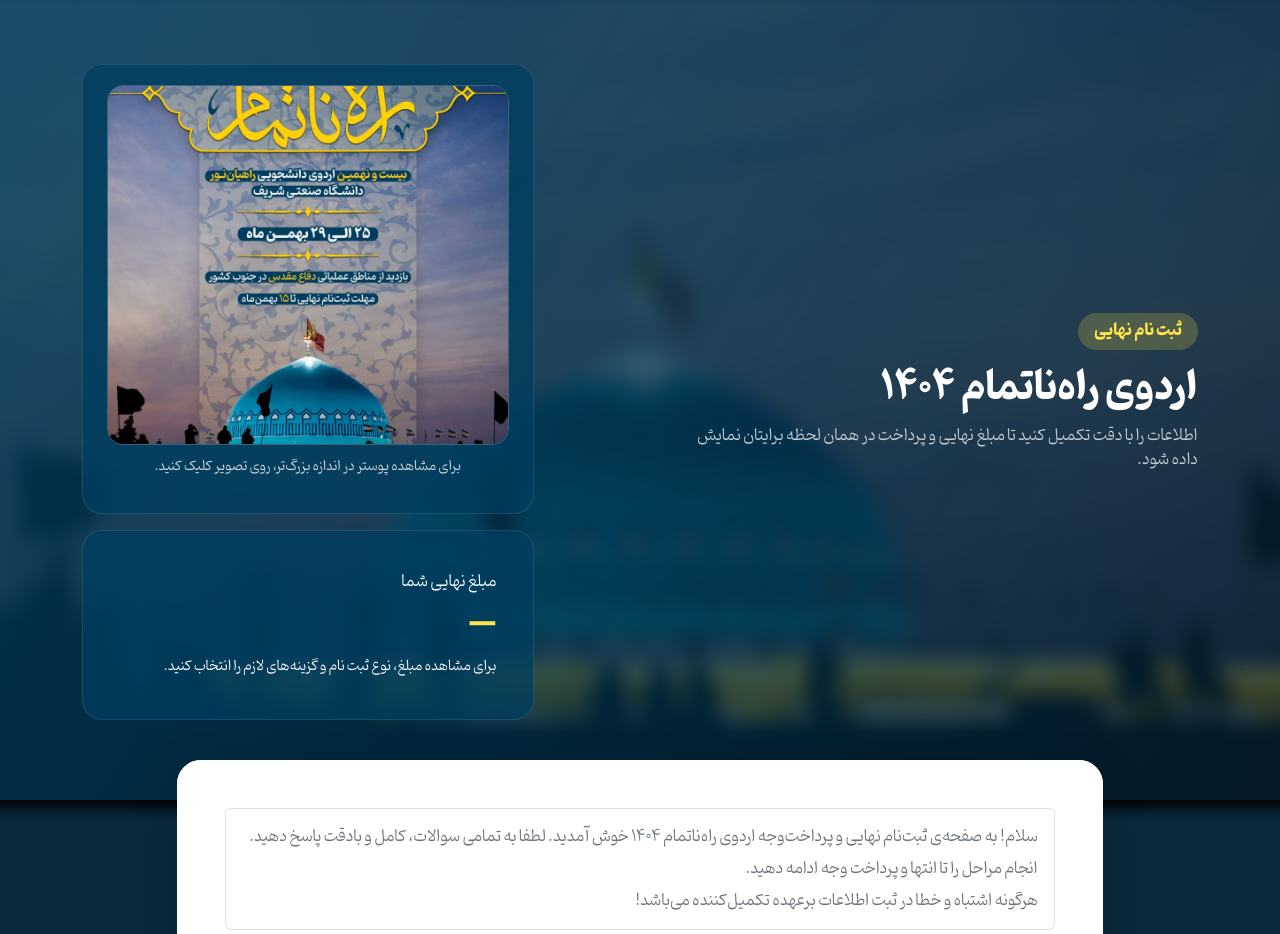
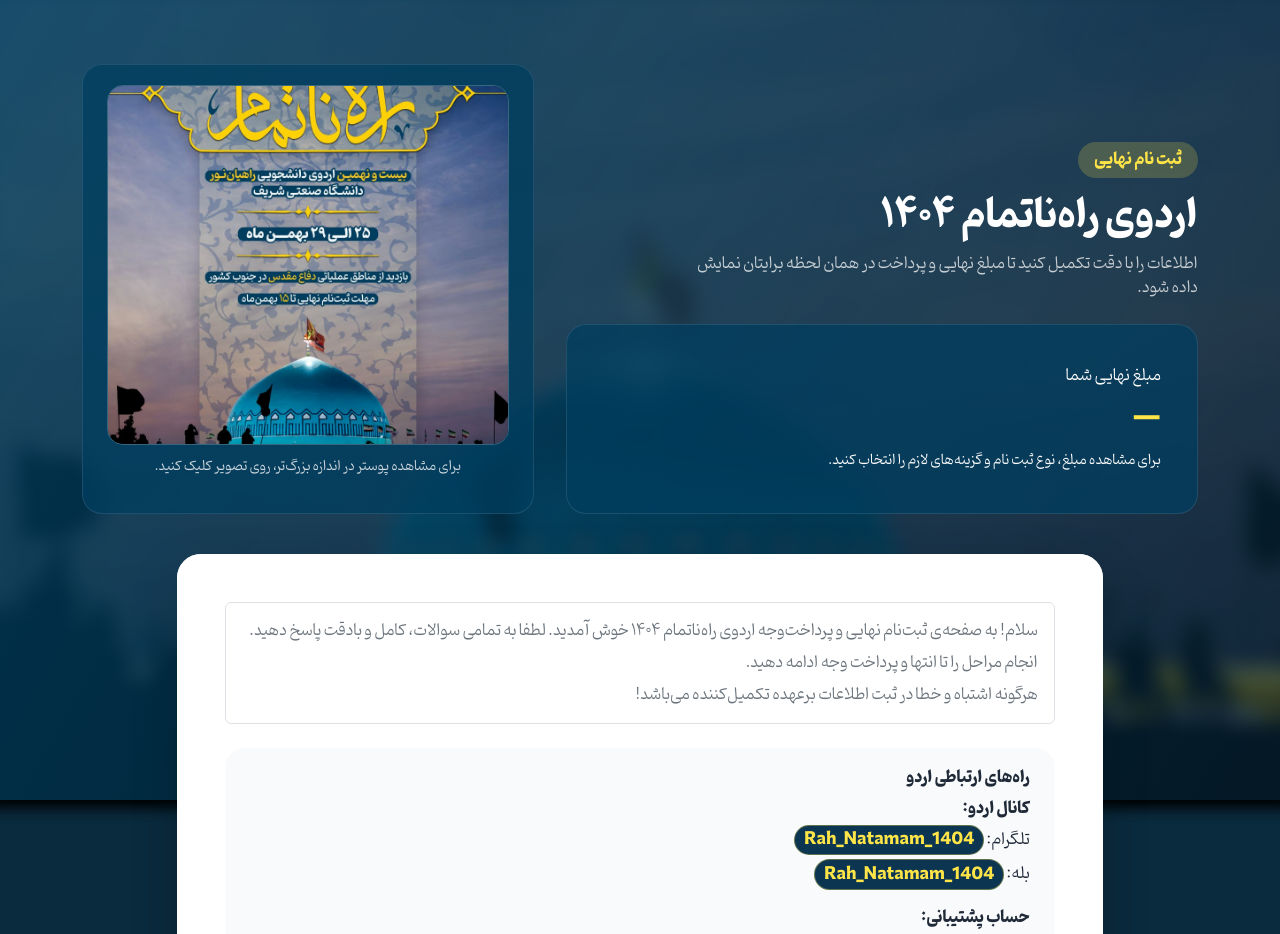
Before and after one commit to m-fazel/rahnatamam404_form, a PHP site: page / in a window 1280 px wide. Shown: the top 934 px of the page. Run offline with PHP 8.4, Linux system fonts and the light colour scheme.

Commit message:
change position of poster and cards

```diff
--- a/assets/css/styles.css
+++ b/assets/css/styles.css
@@ -63,7 +63,7 @@ body::after {
 .hero-content {
     display: grid;
     gap: 2rem;
-    align-items: center;
+    align-items: end;
 }
 
 @media (min-width: 992px) {
@@ -139,6 +139,7 @@ body::after {
     display: flex;
     flex-direction: column;
     justify-content: center;
+    margin-top: 2rem;
 }
 
 .final-amount {
--- a/index.php
+++ b/index.php
@@ -23,6 +23,11 @@ unset($_SESSION['form_error']);
                         <span class="hero-badge">ثبت نام نهایی</span>
                         <h1 class="hero-title">اردوی راه‌ناتمام ۱۴۰۴</h1>
                         <p class="hero-subtitle">اطلاعات را با دقت تکمیل کنید تا مبلغ نهایی و پرداخت در همان لحظه برایتان نمایش داده شود.</p>
+                        <div class="info-card final-card mt-4">
+                            <h2 class="h6 mb-2">مبلغ نهایی شما</h2>
+                            <p class="final-amount" id="finalAmount">—</p>
+                            <p class="small text-white mb-0" id="amountDetails">نوع ثبت نام و گزینه‌ها را انتخاب کنید.</p>
+                        </div>
                     </div>
                     <div class="hero-aside">
                         <div class="info-card poster-card">
@@ -30,11 +35,6 @@ unset($_SESSION['form_error']);
                                 <img src="assets/images/poster.jpg" alt="پوستر اردوی راه‌ناتمام ۱۴۰۴">
                             </a>
                             <p class="poster-caption">برای مشاهده پوستر در اندازه بزرگ‌تر، روی تصویر کلیک کنید.</p>
-                        </div>
-                        <div class="info-card final-card">
-                            <h2 class="h6 mb-2">مبلغ نهایی شما</h2>
-                            <p class="final-amount" id="finalAmount">—</p>
-                            <p class="small text-white mb-0" id="amountDetails">نوع ثبت نام و گزینه‌ها را انتخاب کنید.</p>
                         </div>
                     </div>
                 </div>
```
